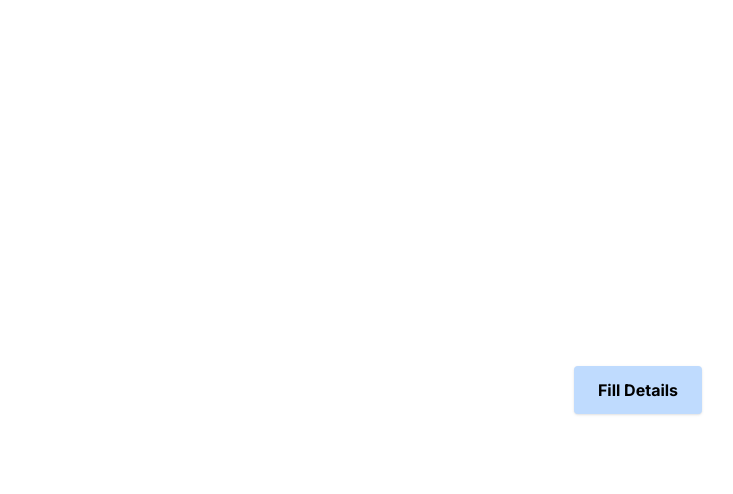
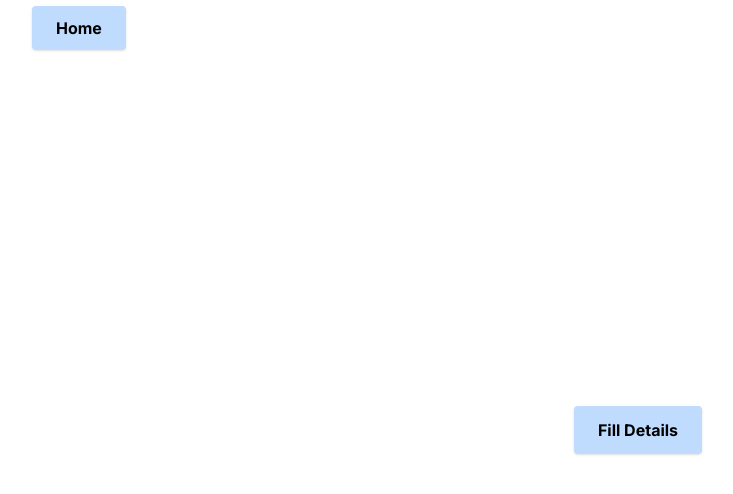
Before and after one commit to Vivek7038/task-nextjs, a Next.js app: page /task2 in a window 1280 px wide. Shown: the top 494 px of the page, without its empty margins (0-733 px from the left). Built offline with nearby package versions, Linux system fonts and the light colour scheme.

Commit message:
updated home route navigation

```diff
--- a/app/_components/Modal.jsx
+++ b/app/_components/Modal.jsx
@@ -1,6 +1,7 @@
 "use client";
 import React, { useEffect, useState } from "react";
 import { useToast } from "./_providers/ToastService.jsx";
+import Link from "next/link";
 
 const Modal = () => {
   const [showModal, setShowModal] = useState(false);
@@ -34,6 +35,15 @@ const Modal = () => {
 
   return (
     <>
+      <div className="pl-8 mt-4">
+        <Link
+          href="/"
+          className="bg-blue-200 text-black active:bg-blue-500 font-bold px-6 py-3 rounded shadow hover:shadow-lg outline-none focus:outline-none  w-fit "
+        >
+          {" "}
+          Home
+        </Link>
+      </div>
       <div className="min-h-screen p-24 flex justify-center items-center">
         <button
           className="bg-blue-200 text-black active:bg-blue-500 font-bold px-6 py-3 rounded shadow hover:shadow-lg outline-none focus:outline-none mr-1 mb-5 w-fit"
--- a/app/page.js
+++ b/app/page.js
@@ -4,8 +4,8 @@ export default function Home() {
   return (
     <main className=" min-h-screen p-24">
       <div className="flex flex-row gap-8">
-        <Link href="/task1"> Task 1</Link>
-        <Link href="/task2"> Task 2</Link>
+        <Link href="/task1" className="bg-red-200 text-black active:bg-blue-500 font-bold px-6 py-3 rounded shadow hover:shadow-lg outline-none focus:outline-none mr-1 mb-5 w-fit"> Task 1</Link>
+        <Link href="/task2" className="bg-green-200 text-black active:bg-blue-500 font-bold px-6 py-3 rounded shadow hover:shadow-lg outline-none focus:outline-none mr-1 mb-5 w-fit"> Task 2</Link>
       </div>
 
     </main>
--- a/app/task1/page.jsx
+++ b/app/task1/page.jsx
@@ -10,6 +10,7 @@ import ReactFlow, {
   addEdge,
   MarkerType,
 } from "reactflow";
+import Link from "next/link";
 
 import "reactflow/dist/style.css";
 import { motion, useAnimation } from "framer-motion";
@@ -117,6 +118,15 @@ export default function App() {
   }, []);
 
   return (
+    <>
+      <div className="pl-8 mt-4">
+        <Link
+          href="/"
+          className="bg-blue-200 text-black active:bg-blue-500 font-bold px-6 py-3 rounded shadow hover:shadow-lg outline-none focus:outline-none  w-fit pt-1 z-20 pl-6  "
+        >
+          Home
+        </Link>
+      </div>
       <div style={{ width: "100vw", height: "100vh" }}>
         <ReactFlow
           nodes={nodes}
@@ -136,11 +146,8 @@ export default function App() {
         >
           <FaFileAlt size={30} color="blue" />
         </motion.div> */}
-
-        <Controls />
-        <MiniMap />
-        <Background variant="dots" gap={12} size={1} />
         </ReactFlow>
       </div>
+    </>
   );
 }
```
Lines whose indentation alone changed are shown as unchanged.
